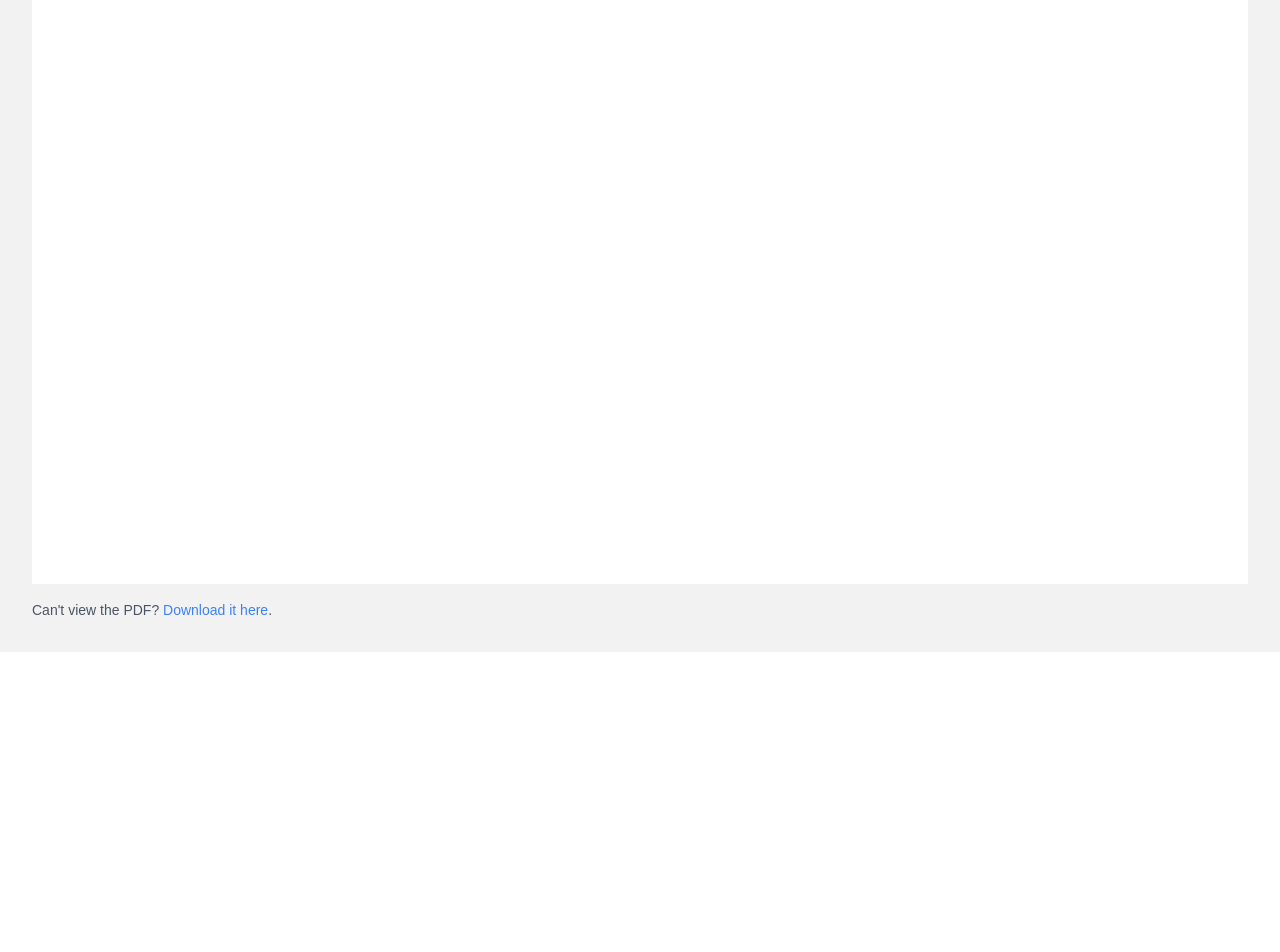
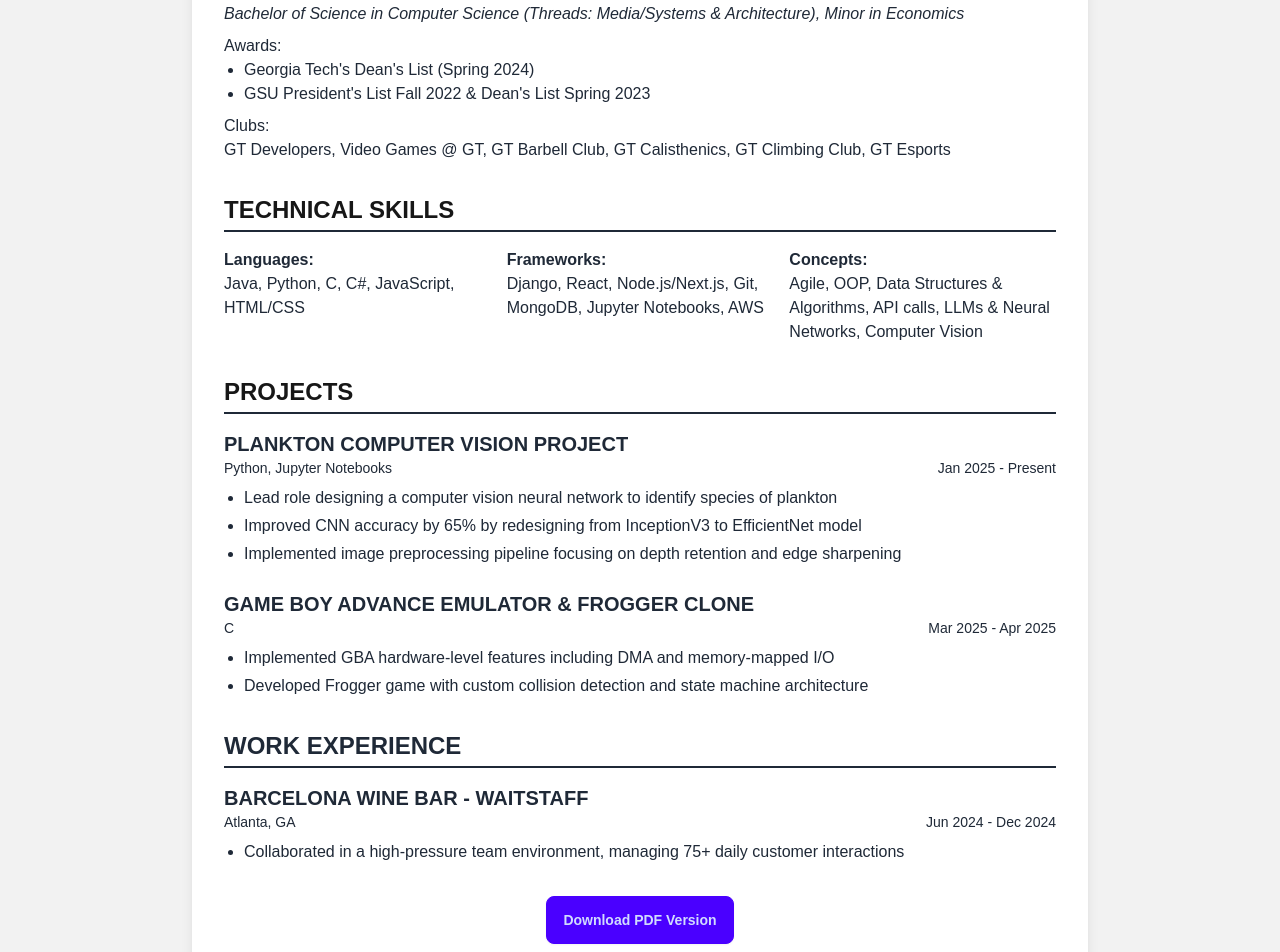
Before and after one commit to thatdudegrantt/personal-site, a Next.js app: page /resume in a window 1280 px wide. Shown: the part 340-1292 px from the top of the page. Before the commit the page ends 992 px from the top, so only its background shows below. Built offline with nearby package versions, Linux system fonts and the light colour scheme; no server answers.

Commit message:
remove import and redid resume page
will add more details, and swap colors of text in themes in next push

```diff
--- a/src/app/resume/page.js
+++ b/src/app/resume/page.js
@@ -1,32 +1,116 @@
 "use client";
 
-import { useState, useEffect } from 'react';
+export default function Resume() {
+    return (
+        <div className="p-8 bg-base-200 min-h-screen">
+            <div className="max-w-4xl mx-auto bg-base-100 rounded-lg shadow-lg p-8">
+                {/* Header */}
+                <header className="text-center mb-8">
+                    <h1 className="text-4xl font-bold text-base-content">Grant Polazzo</h1>
+                    <div className="flex flex-wrap justify-center gap-4 mt-2 text-base-content">
+                        <span>polazzo.grant@gmail.com</span>
+                        <span>github.com/thatdudegrantt</span>
+                        <span>linkedin.com/in/grant-polazzo</span>
+                    </div>
+                </header>
 
-export default function Resume() {
-    const [isClient, setIsClient] = useState(false);
+                {/* Education */}
+                <section className="mb-8">
+                    <h2 className="text-2xl font-bold border-b-2 border-base-content pb-1 mb-4">EDUCATION</h2>
+                    <div className="mb-4">
+                        <h3 className="text-xl font-semibold text-base-content">GEORGIA INSTITUTE OF TECHNOLOGY</h3>
+                        <div className="flex justify-between text-base-content">
+                            <span className="font-medium">Atlanta, GA</span>
+                            <span>May 2026</span>
+                        </div>
+                        <p className="italic text-base-content">Bachelor of Science in Computer Science (Threads: Media/Systems & Architecture), Minor in Economics</p>
+                        <div className="mt-2 text-base-content">
+                            <h4 className="font-medium">Awards:</h4>
+                            <ul className="list-disc pl-5">
+                                <li>Georgia Tech's Dean's List (Spring 2024)</li>
+                                <li>GSU President's List Fall 2022 & Dean's List Spring 2023</li>
+                            </ul>
+                            <h4 className="font-medium mt-2">Clubs:</h4>
+                            <p>GT Developers, Video Games @ GT, GT Barbell Club, GT Calisthenics, GT Climbing Club, GT Esports</p>
+                        </div>
+                    </div>
+                </section>
 
-    useEffect(() => {
-        setIsClient(true);
-    }, []);
+                {/* Technical Skills */}
+                <section className="mb-8">
+                    <h2 className="text-2xl font-bold border-b-2 border-base-content pb-1 mb-4">TECHNICAL SKILLS</h2>
+                    <div className="grid grid-cols-1 md:grid-cols-3 gap-4 text-base-content">
+                        <div>
+                            <h3 className="font-semibold">Languages:</h3>
+                            <p>Java, Python, C, C#, JavaScript, HTML/CSS</p>
+                        </div>
+                        <div>
+                            <h3 className="font-semibold">Frameworks:</h3>
+                            <p>Django, React, Node.js/Next.js, Git, MongoDB, Jupyter Notebooks, AWS</p>
+                        </div>
+                        <div>
+                            <h3 className="font-semibold">Concepts:</h3>
+                            <p>Agile, OOP, Data Structures & Algorithms, API calls, LLMs & Neural Networks, Computer Vision</p>
+                        </div>
+                    </div>
+                </section>
 
-    return (
-        <div className="p-8 bg-base-200">
-            <h1 className="text-3xl font-bold mb-6"></h1>
-            {isClient && (
-                <div className="w-full h-screen">
-                    <iframe
-                        src="/resume.pdf"
-                        width="100%"
-                        height="100%"
-                        style={{border: 'none'}}
+                {/* Projects */}
+                <section className="mb-8">
+                    <h2 className="text-2xl font-bold border-b-2 border-base-content pb-1 mb-4">PROJECTS</h2>
+
+                    <div className="mb-6 text-base-content">
+                        <h3 className="text-xl font-semibold">PLANKTON COMPUTER VISION PROJECT</h3>
+                        <div className="flex justify-between text-sm mb-2">
+                            <span>Python, Jupyter Notebooks</span>
+                            <span>Jan 2025 - Present</span>
+                        </div>
+                        <ul className="list-disc pl-5 space-y-1">
+                            <li>Lead role designing a computer vision neural network to identify species of plankton</li>
+                            <li>Improved CNN accuracy by 65% by redesigning from InceptionV3 to EfficientNet model</li>
+                            <li>Implemented image preprocessing pipeline focusing on depth retention and edge sharpening</li>
+                        </ul>
+                    </div>
+
+                    <div className="mb-6 text-base-content">
+                        <h3 className="text-xl font-semibold">GAME BOY ADVANCE EMULATOR & FROGGER CLONE</h3>
+                        <div className="flex justify-between text-sm mb-2">
+                            <span>C</span>
+                            <span>Mar 2025 - Apr 2025</span>
+                        </div>
+                        <ul className="list-disc pl-5 space-y-1">
+                            <li>Implemented GBA hardware-level features including DMA and memory-mapped I/O</li>
+                            <li>Developed Frogger game with custom collision detection and state machine architecture</li>
+                        </ul>
+                    </div>
+                </section>
+
+                {/* Work Experience */}
+                <section className="text-base-content">
+                    <h2 className="text-2xl font-bold border-b-2 border-base-content pb-1 mb-4">WORK EXPERIENCE</h2>
+                    <div className="mb-6">
+                        <h3 className="text-xl font-semibold">BARCELONA WINE BAR - WAITSTAFF</h3>
+                        <div className="flex justify-between text-sm mb-2">
+                            <span>Atlanta, GA</span>
+                            <span>Jun 2024 - Dec 2024</span>
+                        </div>
+                        <ul className="list-disc pl-5 space-y-1">
+                            <li>Collaborated in a high-pressure team environment, managing 75+ daily customer interactions</li>
+                        </ul>
+                    </div>
+                </section>
+
+                {/* PDF Download */}
+                <div className="mt-8 text-center">
+                    <a
+                        href="/Grant_Polazzo_Resume_2025.pdf"
+                        download
+                        className="btn btn-primary"
                     >
-                        Your browser does not support PDFs. <a href="/resume.pdf">Download my resume</a>.
-                    </iframe>
+                        Download PDF Version
+                    </a>
                 </div>
-            )}
-            <p className="mt-4 text-sm text-gray-600">
-                Can't view the PDF? <a href="/resume.pdf" download className="text-blue-500">Download it here</a>.
-            </p>
+            </div>
         </div>
     );
 }
```
Also changed, not shown: src/components/Navbar.js (line endings or trailing spaces).
